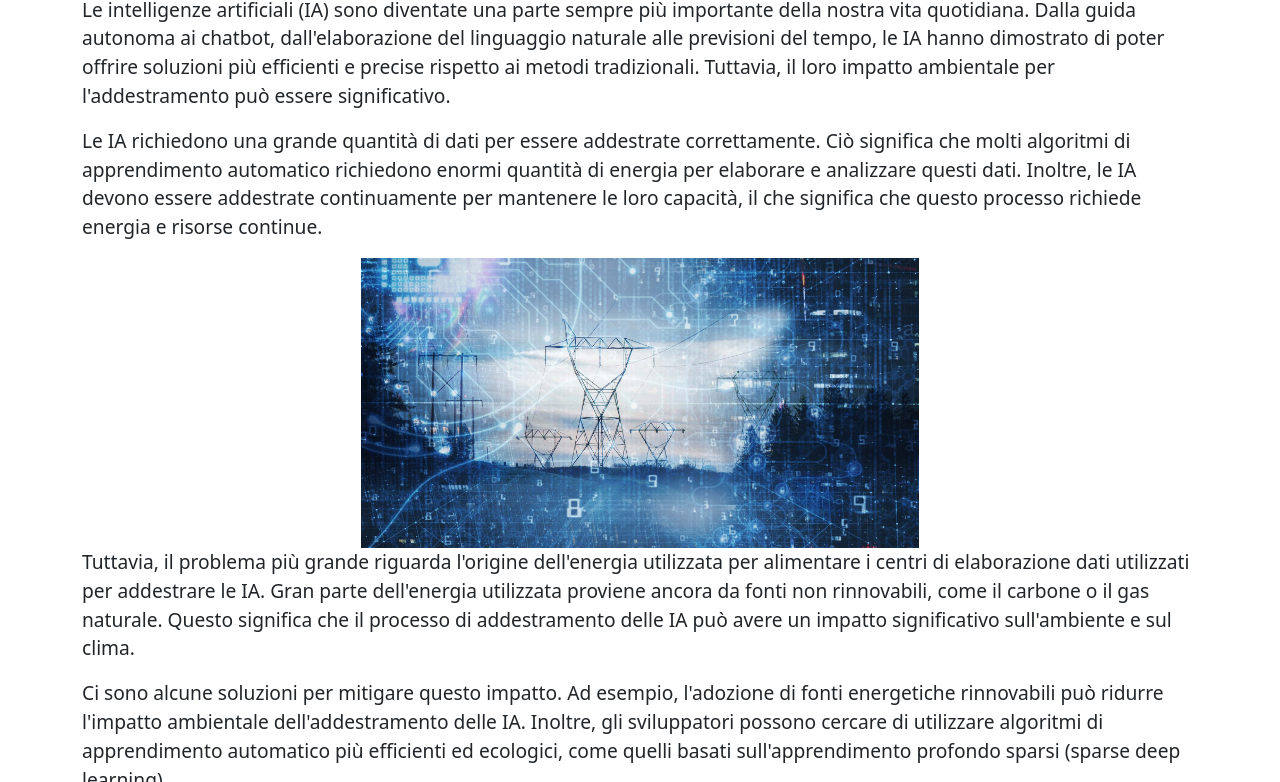
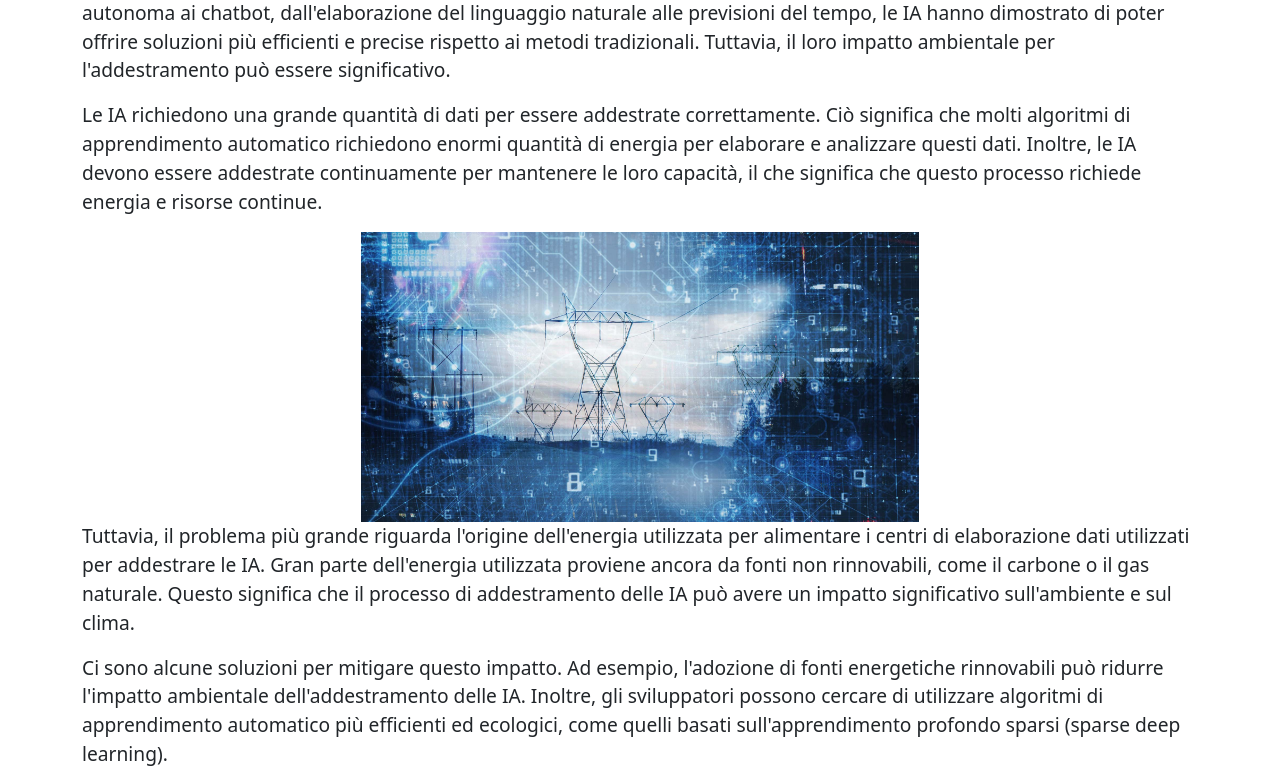
Before and after one commit to Highlander200/EdCivica, a plain HTML site: page IA.html in a window 1280 px wide. Shown: the part 158-940 px from the top of the page. Drawn offline with nearby package versions, Linux system fonts and the light colour scheme.

Commit message:
ultimi ritocchi

```diff
--- a/scripts/secret.js
+++ b/scripts/secret.js
@@ -22,7 +22,7 @@ function checkSecretPage(){
         secretLink.classList="nav-link active";
         secretLink.href="./secret.html";
     }else{
-        //window.location.href="index.html";
+        window.location.href="index.html";
     }
 }
 
--- a/style/style.css
+++ b/style/style.css
@@ -3,7 +3,7 @@ body{
 }
 
 .content {
-    margin-top: 3%;
+    margin-top: 1%;
 }
 
 h1 {
```
